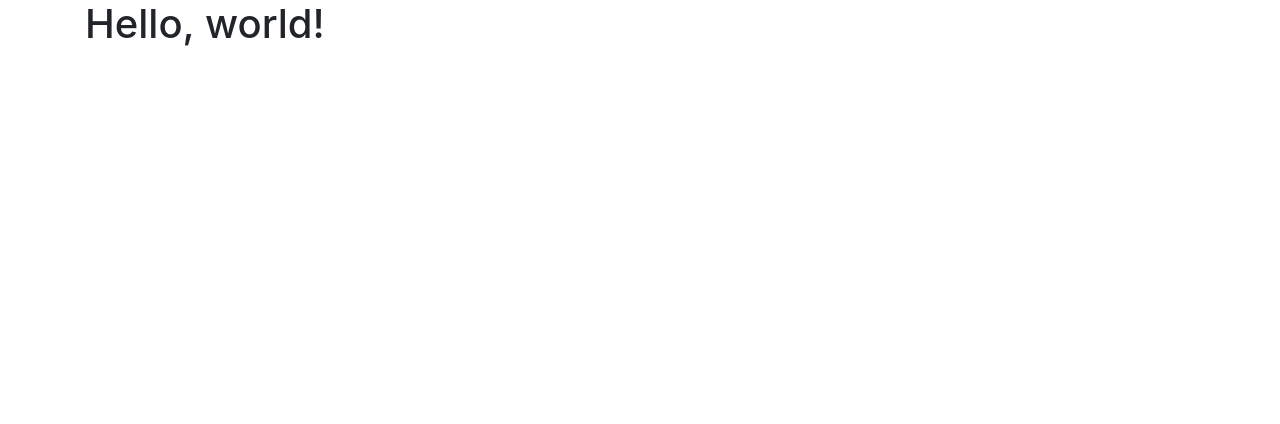
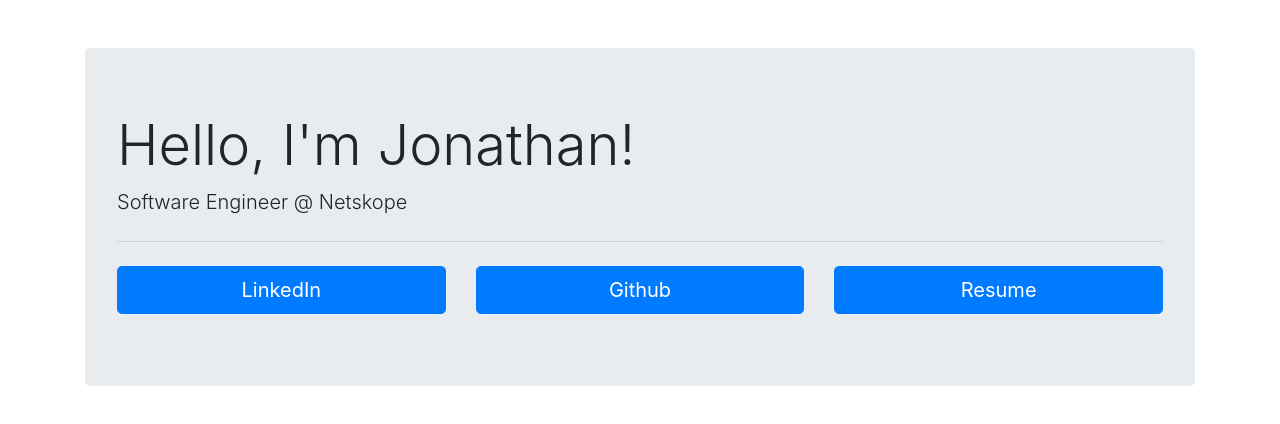
Before and after one commit to jtapostol/jtapostol.github.io, a plain HTML site: page index.html in a window 1280 px wide. Drawn offline with nearby package versions, Linux system fonts and the light colour scheme.

Commit message:
Update with base template

```diff
--- a/index.html
+++ b/index.html
@@ -4,10 +4,25 @@
         <link rel="stylesheet" href="https://stackpath.bootstrapcdn.com/bootstrap/4.4.1/css/bootstrap.min.css" integrity="sha384-Vkoo8x4CGsO3+Hhxv8T/Q5PaXtkKtu6ug5TOeNV6gBiFeWPGFN9MuhOf23Q9Ifjh" crossorigin="anonymous">
     </head>
     <body>
-        <div class="container">
+        <div class="container mt-5">
             <div class="row">
                 <div class="col">
-                    <h1>Hello, world!</h1>
+                    <div class="jumbotron">
+                        <h1 class="display-4">Hello, I'm Jonathan!</h1>
+                        <p class="lead">Software Engineer @ Netskope</p>
+                        <hr class="my-4">
+                        <div class="row">
+                            <div class="col-xs-12 col-md-4 mb-2">
+                                <a class="btn btn-primary btn-lg btn-block" href="https://linkedin.com/in/jtapostol" role="button">LinkedIn</a>
+                            </div>
+                            <div class="col-xs-12 col-md-4 mb-2">
+                                <a class="btn btn-primary btn-lg btn-block" href="https://github.com/jtapostol" role="button">Github</a>
+                            </div>
+                            <div class="col-xs-12 col-md-4">
+                                <a class="btn btn-primary btn-lg btn-block" href="https://www.jtapostol.com/assets/resume.pdf" target="_blank" role="button">Resume</a>
+                            </div>
+                        </div>
+                    </div>
                 </div>
             </div>
         </div>
```
